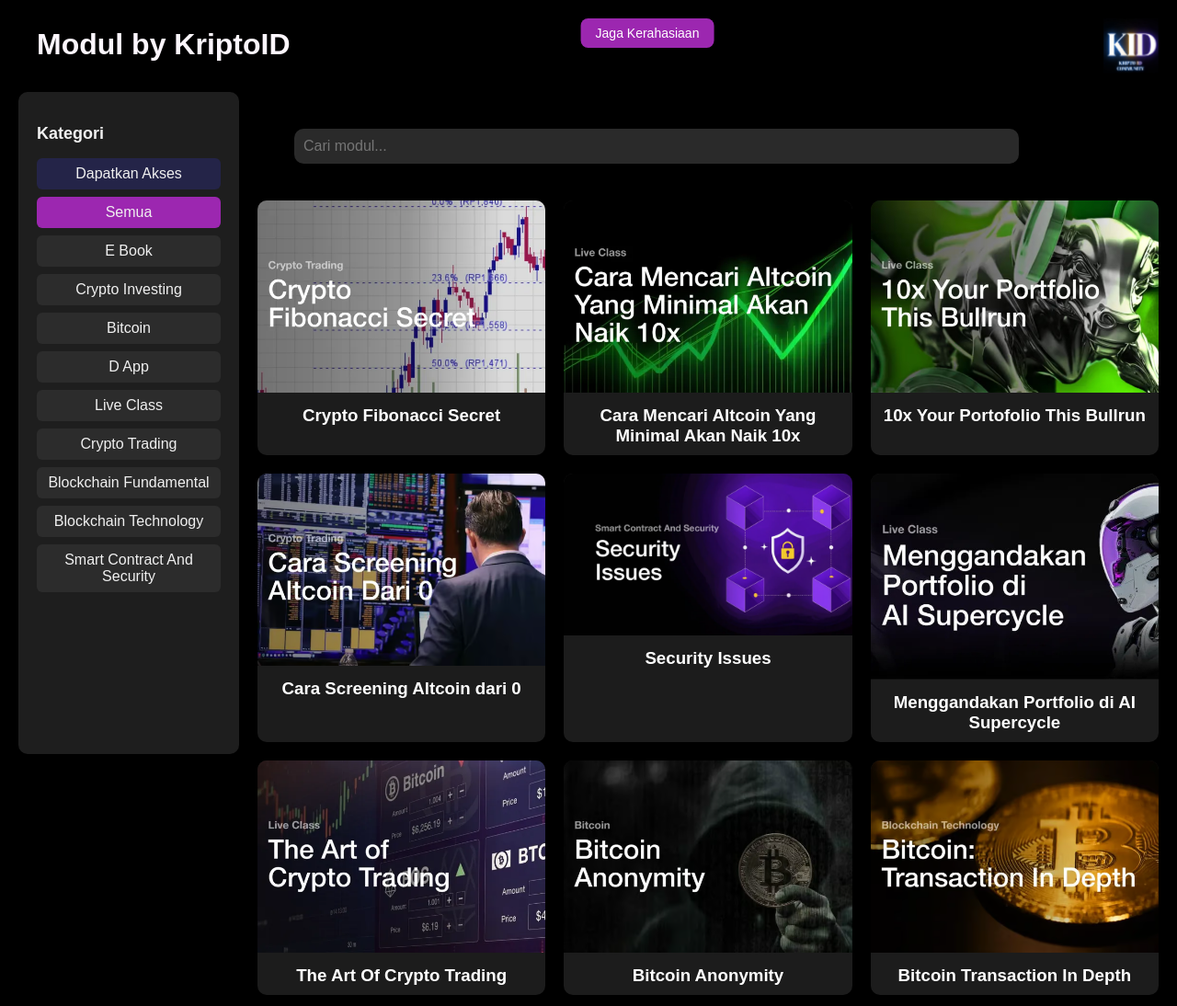
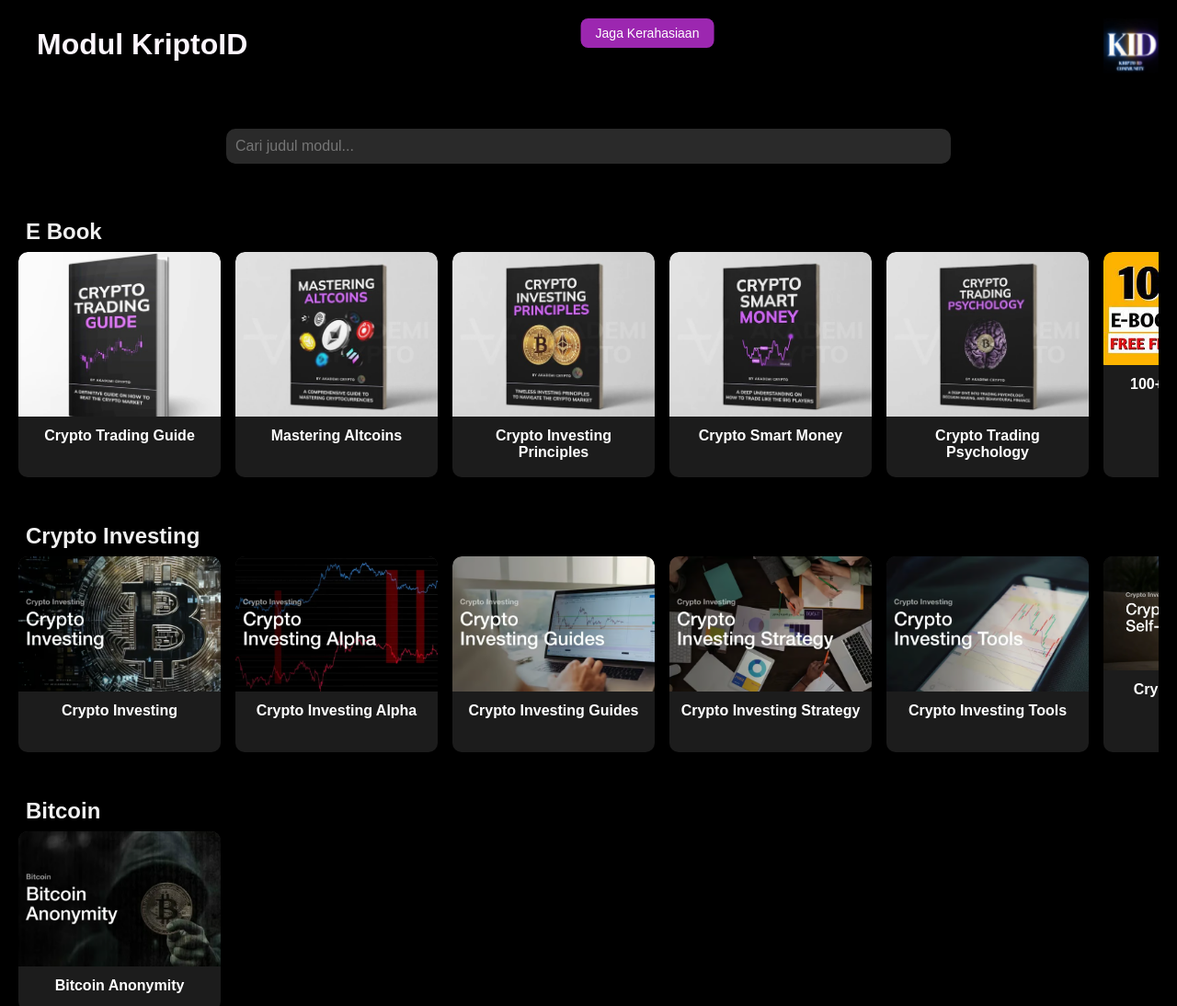
Before and after one commit to KriptoID08/AkademiKriptoID, a website: page index.html in a window 1280 px wide. Shown: the top 1094 px of the page at 92% size. Drawn offline with Linux system fonts and the light colour scheme.

Commit message:
Update kode terbaru

```diff
--- a/index.html
+++ b/index.html
@@ -2,51 +2,27 @@
 <html lang="id">
 <head>
   <meta charset="UTF-8" />
-  <meta name="viewport" content="width=device-width, initial-scale=1.0"/>
-  <title>Modul by KriptoID</title>
+  <meta name="viewport" content="width=device-width, initial-scale=1.0" />
+  <title>Modul KriptoID</title>
   <link rel="stylesheet" href="style.css" />
 </head>
 <body>
-
-  <!-- Judul kiri atas -->
-  <h1>Modul by KriptoID</h1>
+  <!-- Logo kanan atas -->
+  <img src="images/logo.jpeg" alt="." class="logo-kanan" />
 
   <!-- Peringatan tengah atas -->
   <div class="peringatan-tengah">Jaga Kerahasiaan</div>
 
-  <!-- Logo kanan atas -->
-  <img src="images/logo.jpeg" alt="Logo" class="logo-kanan" />
+  <!-- Judul -->
+  <h1>Modul KriptoID</h1>
 
-  <!-- Sidebar kategori (Dihilangkan di tampilan mobile) -->
-  <div class="sidebar">
-    <h2>Kategori</h2>
-    <ul id="kategori-filter">
-      <li style="background-color: rgb(36, 36, 72);"  class="kategori-link" onclick="window.open('https://id.shp.ee/CQyi5hb')">Dapatkan Akses</li>
-      <li data-kategori="all" class="active">Semua</li>
-      <li data-kategori="E Book">E Book</li>
-      <li data-kategori="Crypto Investing">Crypto Investing</li>
-      <li data-kategori="Bitcoin">Bitcoin</li>
-      <li data-kategori="DApp">D App</li>
-      <li data-kategori="Live Class">Live Class</li>
-      <li data-kategori="Crypto Trading">Crypto Trading</li>
-      <li data-kategori="Blockchain Fundamental">Blockchain Fundamental</li>
-      <li data-kategori="Blockchain Technology">Blockchain Technology</li>
-      <li data-kategori="Smart Contract And Security">Smart Contract And Security</li>
-    </ul>
-  </div>
+  <!-- Search Input -->
+  <input type="text" id="search-input" placeholder="Cari judul modul..." />
 
-  <!-- Search bar -->
-  <input type="text" id="search-input" placeholder="Cari modul..." />
+  <!-- Container Modul -->
+  <div id="modul-container" class="modul-container"></div>
 
-  <!-- Kontainer modul untuk desktop -->
-  <div class="modul-container" id="modul-container"></div>
-
-  <!-- Kontainer baris scroll horizontal untuk mobile -->
-  <div id="row-1"></div>
-  <div id="row-2"></div>
-  <div id="row-3"></div>
-
-  <!-- Script utama -->
+  <!-- Script -->
   <script src="script.js"></script>
 </body>
 </html>
--- a/script.js
+++ b/script.js
@@ -1,5 +1,5 @@
 // Array kategori utama
-const kategoriUtama = ['E Book', 'Crypto Investing', 'Bitcoin', 'D`app', 'Live Class', 'Crypto Trading', 'Blockchain Fundamental', 'Blockchain Technology', 'Smart Contract And Security'];
+const kategoriUtama = ['E Book', 'Crypto Investing', 'Bitcoin', 'D App', 'Live Class', 'Crypto Trading', 'Blockchain Fundamental', 'Blockchain Technology', 'Smart Contract And Security'];
 
 // Array gambar, judul, dan link YouTube untuk setiap modul
 const gambarModul = [
@@ -155,84 +155,69 @@ const youtubeLinks = [
   'https://drive.google.com/drive/folders/1MnhnpJ5W4TYV98zSranF8Hb5JDv-HTad',
   'https://drive.google.com/drive/folders/1aEK8eJDlMh3IuH4ryhQ8MYqXpMvyB67A',
   'https://drive.google.com/drive/folders/19nYjtrdsj6RWuFxI7XZtdAAndViQ7Z3c',
-  'https://drive.google.com/drive/folders/1bm0CAA17swuamSzM_gn-clEGnpDyKmk-',
+  'https://drive.google.com/drive/folders/1bm0CAA17swuamSzM_gn-clEGnpDyKmk-'
 ];
 
-// Ambil container untuk modul
 const modulContainer = document.getElementById('modul-container');
 
-// Fungsi untuk menghasilkan modul
-function generateModul() {
-  // Clear modul yang ada sebelumnya
+function generateModul(filteredKeyword = '') {
   modulContainer.innerHTML = '';
 
-  gambarModul.forEach((gambar, index) => {
-    const divModul = document.createElement('div');
-    divModul.classList.add('modul');
+  kategoriUtama.forEach(kategori => {
+    const row = document.createElement('div');
+    row.classList.add('kategori-row');
 
-    const judul = judulModul[index] || `Modul Kripto ${index + 1}`;
-    const kategori = kategoriModul[index];  // Menggunakan kategori manual yang ditentukan
+    let found = false;
 
-    divModul.setAttribute('data-title', judul.toLowerCase());
-    divModul.setAttribute('data-kategori', kategori);
+    for (let i = 0; i < judulModul.length; i++) {
+      if (
+        kategoriModul[i] === kategori &&
+        judulModul[i].toLowerCase().includes(filteredKeyword)
+      ) {
+        const modul = document.createElement('div');
+        modul.classList.add('modul');
 
-    const img = document.createElement('img');
-    img.src = gambar;
-    img.alt = judul;
+        const link = document.createElement('a');
+        link.href = youtubeLinks[i] || '#';
+        link.target = '_blank';
 
-    const h3 = document.createElement('h3');
-    h3.innerText = judul;
+        const img = document.createElement('img');
+        img.src = gambarModul[i];
+        img.alt = judulModul[i];
 
-    // Membungkus gambar dan judul dengan tag <a> untuk link YouTube
-    const link = document.createElement('a');
-    link.href = youtubeLinks[index];  // Link YouTube sesuai indeks
-    link.target = "_blank";  // Membuka link di tab baru
+        const h3 = document.createElement('h3');
+        h3.innerText = judulModul[i];
 
-    // Menambahkan gambar dan judul ke dalam link
-    link.appendChild(img);
-    link.appendChild(h3);
+        link.appendChild(img);
+        link.appendChild(h3);
+        modul.appendChild(link);
+        row.appendChild(modul);
 
-    divModul.appendChild(link);
+        found = true;
+      }
+    }
 
-    modulContainer.appendChild(divModul);
-  });
-}
+    if (found) {
+      const section = document.createElement('div');
+      section.classList.add('kategori-section');
 
-// Fungsi untuk filter berdasarkan kategori yang dipilih
-document.querySelectorAll('#kategori-filter li').forEach(li => {
-  li.addEventListener('click', function () {
-    document.querySelectorAll('#kategori-filter li').forEach(el => el.classList.remove('active'));
-    this.classList.add('active');
-    applyFilter();
-  });
-});
+      const title = document.createElement('h2');
+      title.innerText = kategori;
+      title.classList.add('kategori-title');
 
-// Fungsi untuk pencarian
-const searchInput = document.getElementById('search-input');
-searchInput.addEventListener('input', applySearchFilter);
-
-function applySearchFilter() {
-  const keyword = searchInput.value.toLowerCase();
-
-  // Menyaring modul berdasarkan pencarian
-  document.querySelectorAll('.modul').forEach(modul => {
-    const title = modul.querySelector('h3').innerText.toLowerCase();
-    if (title.includes(keyword)) {
-      modul.style.display = 'block'; // Menampilkan modul yang cocok dengan pencarian
-    } else {
-      modul.style.display = 'none'; // Menyembunyikan modul yang tidak cocok
+      section.appendChild(title);
+      section.appendChild(row);
+      modulContainer.appendChild(section);
     }
   });
 }
 
-function applyFilter() {
-  const kategoriAktif = document.querySelector('#kategori-filter .active')?.getAttribute('data-kategori') || 'all';
+// ========== EVENT SEARCH ==========
+const searchInput = document.getElementById('search-input');
+searchInput.addEventListener('input', () => {
+  const keyword = searchInput.value.trim().toLowerCase();
+  generateModul(keyword);
+});
 
-  document.querySelectorAll('.modul').forEach(modul => {
-    const kategoriModul = modul.getAttribute('data-kategori');
-    modul.style.display = (kategoriAktif === 'all' || kategoriModul === kategoriAktif) ? 'block' : 'none';
-  });
-}
-
-// Inisialisasi tampilan modul
+// ========== INISIALISASI ==========
 generateModul();
--- a/style.css
+++ b/style.css
@@ -8,7 +8,7 @@ body {
   overflow-x: hidden;
 }
 
-/* Judul */
+/* Judul utama */
 h1 {
   color: #fcf6fd;
   margin: 20px;
@@ -17,106 +17,6 @@ h1 {
   top: 10px;
   left: 20px;
   z-index: 2;
-}
-
-/* Sidebar */
-.sidebar {
-  position: fixed;
-  top: 100px;
-  left: 20px;
-  width: 200px;
-  height: calc(100vh - 120px);
-  background-color: #1e1e1e;
-  padding: 20px;
-  border-radius: 10px;
-  overflow-y: auto;
-}
-
-/* Sidebar heading */
-.sidebar h2 {
-  font-size: 18px;
-  margin-bottom: 10px;
-}
-
-/* Sidebar list */
-.sidebar ul {
-  list-style: none;
-  padding: 0;
-}
-
-.sidebar li {
-  padding: 8px 12px;
-  background-color: #2c2c2c;
-  margin-bottom: 8px;
-  border-radius: 6px;
-  cursor: pointer;
-  transition: background 0.3s;
-  text-align: center;
-}
-
-.sidebar li:hover,
-.sidebar li.active {
-  background-color: #9c27b0;
-}
-
-/* Search Bar */
-#search-input {
-  width: 60%;
-  padding: 10px;
-  font-size: 16px;
-  margin: 140px auto 20px 320px;
-  display: block;
-  border-radius: 10px;
-  border: none;
-  background-color: #2a2a2a;
-  color: #ffffff;
-}
-
-/* Modul Container */
-.modul-container {
-  margin-left: 260px;
-  padding: 20px 20px 100px 20px;
-  display: grid;
-  grid-template-columns: repeat(3, 1fr); /* 3 kolom */
-  gap: 20px;
-  justify-items: center;
-}
-
-/* Modul Item */
-.modul {
-  background-color: #1c1c1c;
-  border-radius: 10px;
-  transition: 0.3s;
-  text-align: center;
-  width: 100%;
-  box-sizing: border-box;
-  overflow: hidden;
-}
-
-.modul img {
-  width: 100%;
-  height: auto;
-  object-fit: cover;
-}
-
-.modul h3 {
-  color: #fff;
-  padding: 10px;
-  margin: 0;
-}
-
-.modul:hover {
-  transform: scale(1.05);
-  box-shadow: 0 8px 12px rgba(156, 39, 176, 0.5);
-  background-color: #2c2c2c;
-}
-
-.modul a {
-  text-decoration: none;
-}
-
-.modul a:hover {
-  text-decoration: none;
 }
 
 /* Logo kanan atas */
@@ -143,51 +43,143 @@ h1 {
   z-index: 10;
 }
 
-/* Mobile View */
+/* Search Bar */
+#search-input {
+  width: 60%;
+  padding: 10px;
+  font-size: 16px;
+  margin: 140px auto 20px auto;
+  display: block;
+  border-radius: 10px;
+  border: none;
+  background-color: #2a2a2a;
+  color: #ffffff;
+}
+
+/* Modul Container */
+.modul-container {
+  margin-left: 0;
+  padding: 20px 20px 100px 20px;
+}
+
+/* Kategori Section */
+.kategori-section {
+  margin-bottom: 40px;
+}
+
+.kategori-title {
+  font-size: 1.5rem;
+  font-weight: bold;
+  margin-left: 8px;
+  margin-bottom: 8px;
+  color: #f0f0f0;
+}
+
+/* Baris Modul */
+.kategori-row {
+  display: flex;
+  overflow-x: auto;
+  gap: 16px;
+  scroll-snap-type: x mandatory;
+  padding-bottom: 10px;
+  scrollbar-width: thin;
+  scroll-behavior: smooth;
+}
+
+.kategori-row::-webkit-scrollbar {
+  height: 6px;
+}
+.kategori-row::-webkit-scrollbar-thumb {
+  background: #888;
+  border-radius: 10px;
+}
+
+/* Modul Card */
+.modul {
+  width: 100%;
+  max-width: 220px;
+  flex: 0 0 auto;
+  scroll-snap-align: start;
+  text-align: center;
+  border-radius: 10px;
+  overflow: hidden;
+  box-shadow: 0 4px 10px rgba(0,0,0,0.1);
+  background-color: #1c1c1c;
+  transition: 0.3s;
+}
+
+.modul img {
+  width: 100%;
+  height: auto;
+  object-fit: cover;
+  border-radius: 10px 10px 0 0;
+}
+
+.modul h3 {
+  color: #fff;
+  font-size: 1rem;
+  margin: 8px 0;
+  padding: 0 10px 10px 10px;
+}
+
+.modul:hover {
+  transform: scale(1.05);
+  box-shadow: 0 8px 12px rgba(156, 39, 176, 0.5);
+  background-color: #2c2c2c;
+}
+
+.modul a {
+  text-decoration: none;
+  color: inherit;
+}
+
+/* Responsive Mobile */
 @media (max-width: 768px) {
-  /* Hide sidebar on mobile */
-  .sidebar {
-    display: none;
+  #search-input {
+    width: 90%;
+    margin: 120px auto 20px auto;
   }
 
-  /* Search input full width */
-  #search-input {
-    width: 90%;
-    margin-left: auto;
-    margin-right: auto;
+  .modul-container {
+    padding: 120px 10px 50px 10px;
   }
 
-  /* Modul container: 3 rows, horizontal scroll */
-  .modul-container {
-    margin-left: 0;
-    padding: 10px;
-    display: grid;
-    grid-auto-flow: column;
-    grid-template-rows: repeat(3, 1fr);
-    gap: 16px;
-    overflow-x: auto;
-    overflow-y: hidden;
-    max-width: 100vw;
+  .kategori-title {
+    font-size: 1.2rem;
+    margin-left: 10px;
   }
 
-  /* Modul fixed width for horizontal scroll */
   .modul {
-    width: 200px;
+    min-width: 160px;
+    max-width: 160px;
   }
 
-  /* Hide kategori filter */
-  #kategori-filter {
-    display: none;
+  .modul img {
+    height: 110px;
+  }
+
+  .modul h3 {
+    font-size: 14px;
   }
 }
 
 @media (max-width: 480px) {
-  /* Maintain 3 rows with slightly smaller modules */
-  .modul-container {
-    grid-template-rows: repeat(3, 1fr);
+  .modul {
+    min-width: 140px;
+    max-width: 140px;
   }
 
-  .modul {
-    width: 160px;
+  .modul img {
+    height: 100px;
+  }
+
+  .modul h3 {
+    font-size: 13px;
   }
 }
+
+@media (max-width: 768px) {
+  .modul h3 {
+    display: none;
+  }
+}
```
